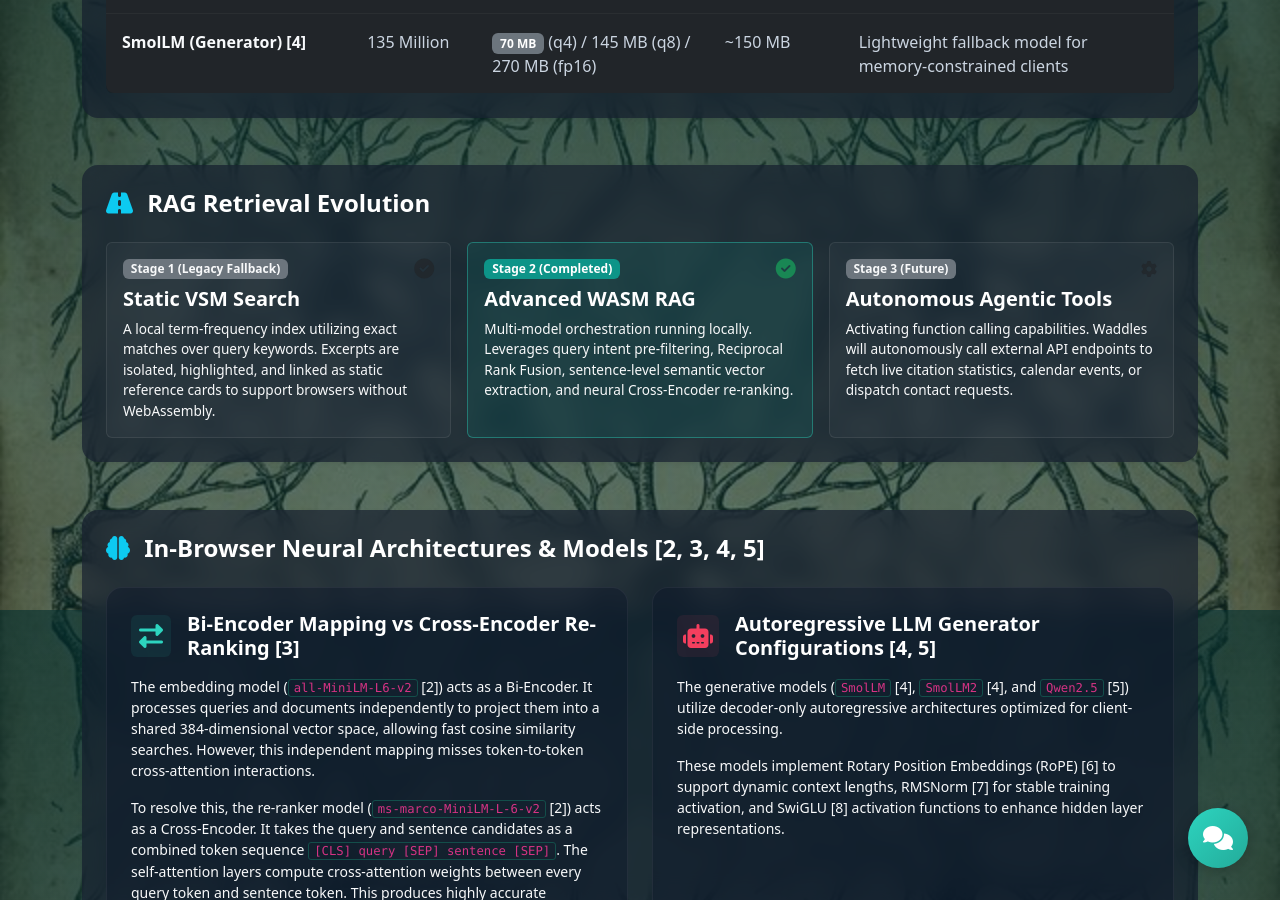
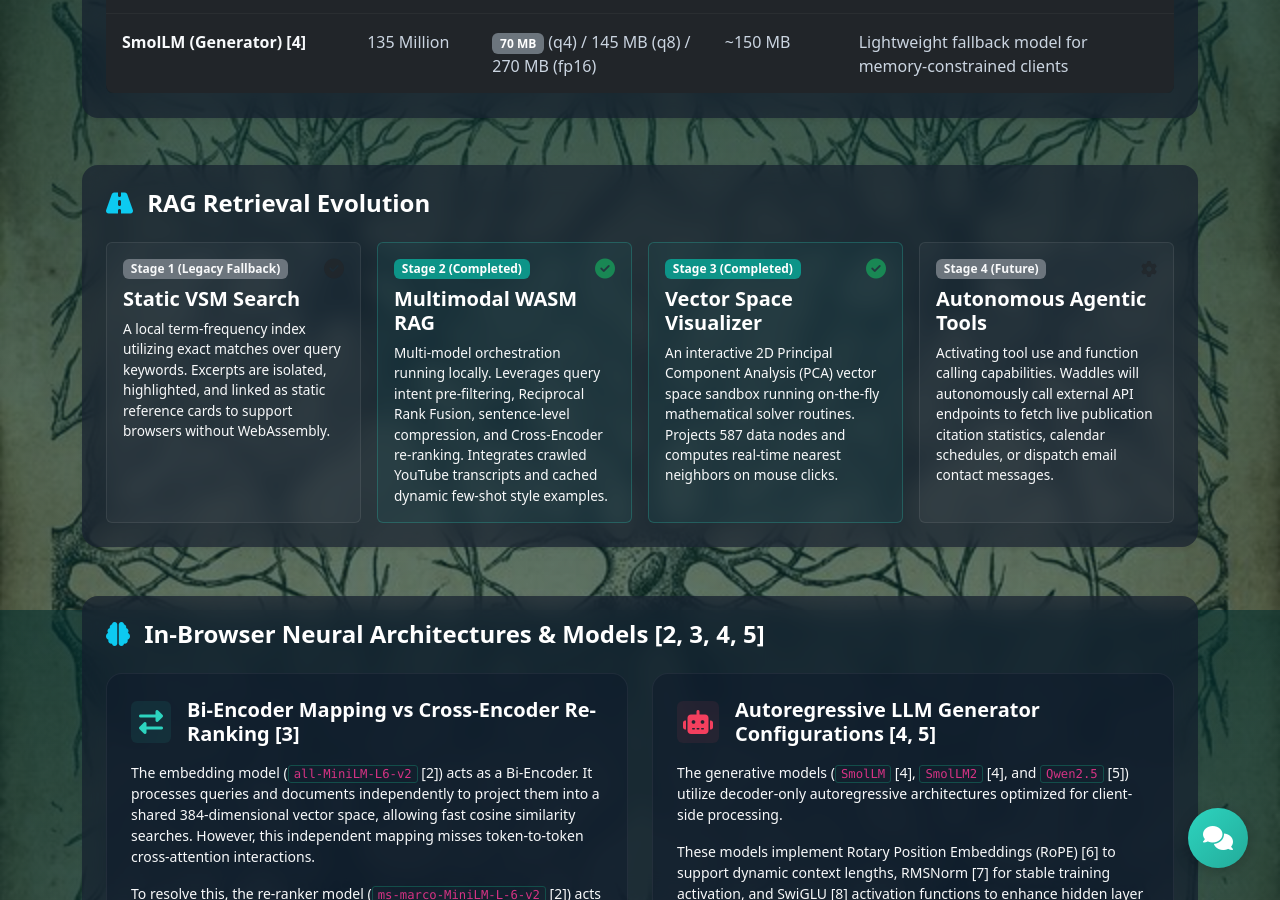
Before and after one commit to tjlagrow/tjlagrow.github.io, a Jekyll site: the page built from _pages/waddles.html, in a window 1280 px wide and 900 px high, scrolled down 3890 px. Built offline with Jekyll 4.4.1, drawn with Linux system fonts in a browser that asks for light colours; nearby versions of some CDN libraries; a style sheet for code colours, icons or effects is not loaded.

Commit message:
updating chatbot

```diff
--- a/_includes/head.html
+++ b/_includes/head.html
@@ -53,11 +53,9 @@
         integrity="sha384-9ndCyUaIbzAi2FUVXJi0CjmCapSmO7SnpJef0486qhLnuZ2cdeRhO02iuK6FUUVM" crossorigin="anonymous">
 
     <!-- Load KaTeX -->
-    <link rel="stylesheet" href="https://cdn.jsdelivr.net/npm/katex@0.9.0/dist/katex.min.css"
-        integrity="sha384-TEMocfGvRuD1rIAacqrknm5BQZ7W7uWitoih+jMNFXQIbNl16bO8OZmylH/Vi/Ei" crossorigin="anonymous">
-    <script src="https://cdn.jsdelivr.net/npm/katex@0.9.0/dist/katex.min.js"
-        integrity="sha384-jmxIlussZWB7qCuB+PgKG1uLjjxbVVIayPJwi6cG6Zb4YKq0JIw+OMnkkEC7kYCq"
-        crossorigin="anonymous"></script>
+    <link rel="stylesheet" href="https://cdn.jsdelivr.net/npm/katex@0.16.8/dist/katex.min.css">
+    <script defer src="https://cdn.jsdelivr.net/npm/katex@0.16.8/dist/katex.min.js"></script>
+    <script defer src="https://cdn.jsdelivr.net/npm/katex@0.16.8/dist/contrib/auto-render.min.js"></script>
 
     <!-- Analytics: GoatCounter -->
     <script data-goatcounter="https://tjlagrow.goatcounter.com/count" async src="//gc.zgo.at/count.js"></script>
--- a/_pages/waddles.html
+++ b/_pages/waddles.html
@@ -487,7 +488,7 @@
         <h2 class="h4 fw-bold text-white mb-4"><i class="fa fa-road me-2 text-info"></i> RAG Retrieval Evolution</h2>
         <div class="row g-3">
           <!-- Stage 1 -->
-          <div class="col-md-4">
+          <div class="col-md-6 col-lg-3">
             <div class="p-3 rounded h-100" style="background: rgba(255, 255, 255, 0.03); border: 1px solid rgba(255, 255, 255, 0.08);">
               <div class="d-flex justify-content-between align-items-center mb-2">
                 <span class="badge bg-secondary text-light fw-bold">Stage 1 (Legacy Fallback)</span>
@@ -500,28 +501,41 @@
             </div>
           </div>
           <!-- Stage 2 -->
-          <div class="col-md-4">
-            <div class="p-3 rounded h-100" style="background: rgba(13, 148, 136, 0.15); border: 1px solid rgba(45, 212, 191, 0.4);">
+          <div class="col-md-6 col-lg-3">
+            <div class="p-3 rounded h-100" style="background: rgba(13, 148, 136, 0.08); border: 1px solid rgba(45, 212, 191, 0.25);">
               <div class="d-flex justify-content-between align-items-center mb-2">
                 <span class="badge bg-teal text-white fw-bold" style="background-color: #0d9488 !important;">Stage 2 (Completed)</span>
                 <i class="fa fa-check-circle text-success fs-5"></i>
               </div>
-              <h4 class="h5 fw-bold text-white mb-2">Advanced WASM RAG</h4>
+              <h4 class="h5 fw-bold text-white mb-2">Multimodal WASM RAG</h4>
               <p class="text-light opacity-80 small mb-0" style="line-height: 1.5; font-size: 0.85rem;">
-                Multi-model orchestration running locally. Leverages query intent pre-filtering, Reciprocal Rank Fusion, sentence-level semantic vector extraction, and neural Cross-Encoder re-ranking.
+                Multi-model orchestration running locally. Leverages query intent pre-filtering, Reciprocal Rank Fusion, sentence-level compression, and Cross-Encoder re-ranking. Integrates crawled YouTube transcripts and cached dynamic few-shot style examples.
               </p>
             </div>
           </div>
           <!-- Stage 3 -->
-          <div class="col-md-4">
+          <div class="col-md-6 col-lg-3">
+            <div class="p-3 rounded h-100" style="background: rgba(13, 148, 136, 0.08); border: 1px solid rgba(45, 212, 191, 0.25);">
+              <div class="d-flex justify-content-between align-items-center mb-2">
+                <span class="badge bg-teal text-white fw-bold" style="background-color: #0d9488 !important;">Stage 3 (Completed)</span>
+                <i class="fa fa-check-circle text-success fs-5"></i>
+              </div>
+              <h4 class="h5 fw-bold text-white mb-2">Vector Space Visualizer</h4>
+              <p class="text-light opacity-80 small mb-0" style="line-height: 1.5; font-size: 0.85rem;">
+                An interactive 2D Principal Component Analysis (PCA) vector space sandbox running on-the-fly mathematical solver routines. Projects 587 data nodes and computes real-time nearest neighbors on mouse clicks.
+              </p>
+            </div>
+          </div>
+          <!-- Stage 4 -->
+          <div class="col-md-6 col-lg-3">
             <div class="p-3 rounded h-100" style="background: rgba(255, 255, 255, 0.03); border: 1px solid rgba(255, 255, 255, 0.08);">
               <div class="d-flex justify-content-between align-items-center mb-2">
-                <span class="badge bg-secondary text-light fw-bold">Stage 3 (Future)</span>
+                <span class="badge bg-secondary text-light fw-bold">Stage 4 (Future)</span>
                 <i class="fa fa-cog text-muted x-small"></i>
               </div>
               <h4 class="h5 fw-bold text-white mb-2">Autonomous Agentic Tools</h4>
               <p class="text-light opacity-80 small mb-0" style="line-height: 1.5; font-size: 0.85rem;">
-                Activating function calling capabilities. Waddles will autonomously call external API endpoints to fetch live citation statistics, calendar events, or dispatch contact requests.
+                Activating tool use and function calling capabilities. Waddles will autonomously call external API endpoints to fetch live publication citation statistics, calendar schedules, or dispatch email contact messages.
               </p>
             </div>
           </div>
```
Also changed, not shown: other parts of _pages/waddles.html (+12 -11 lines).
